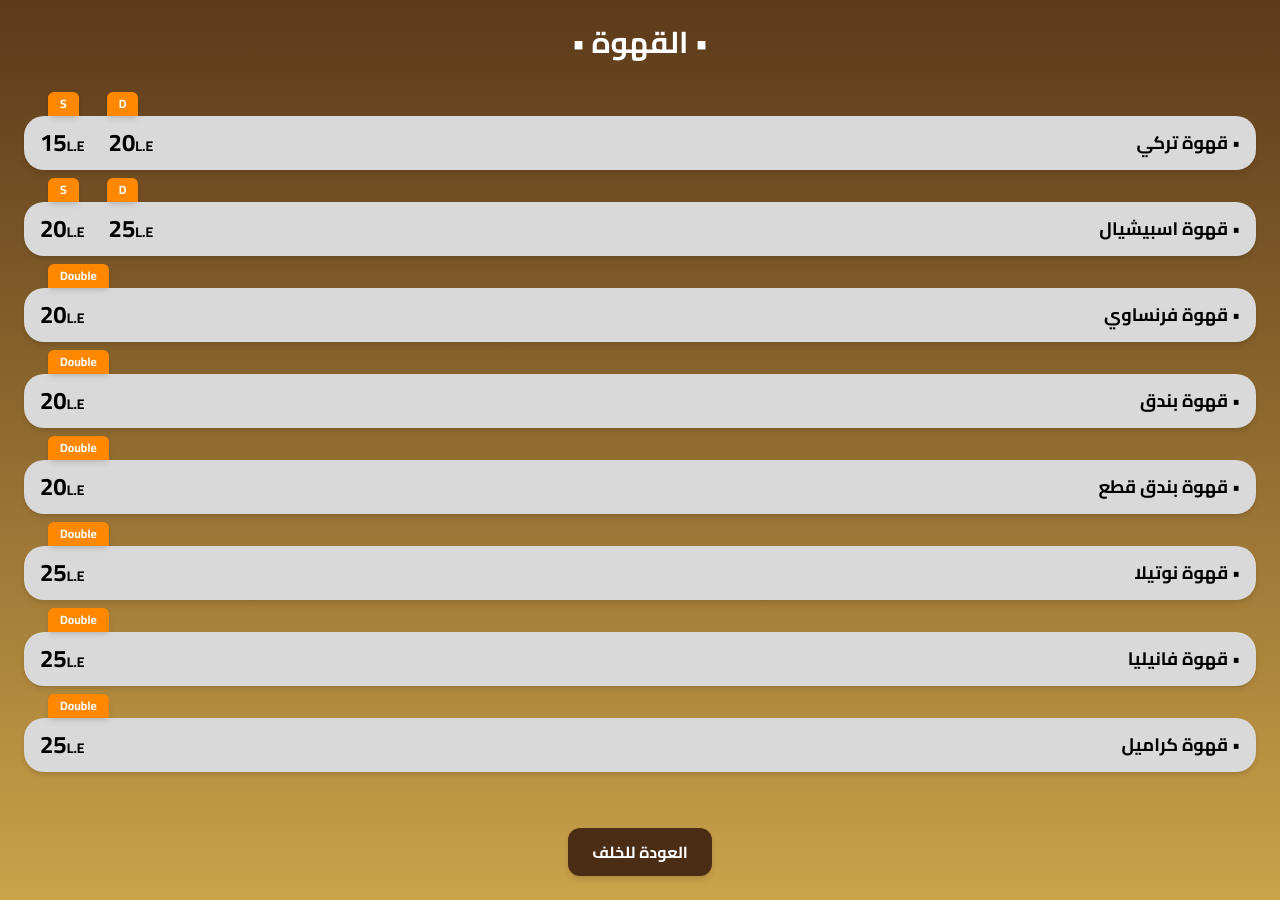
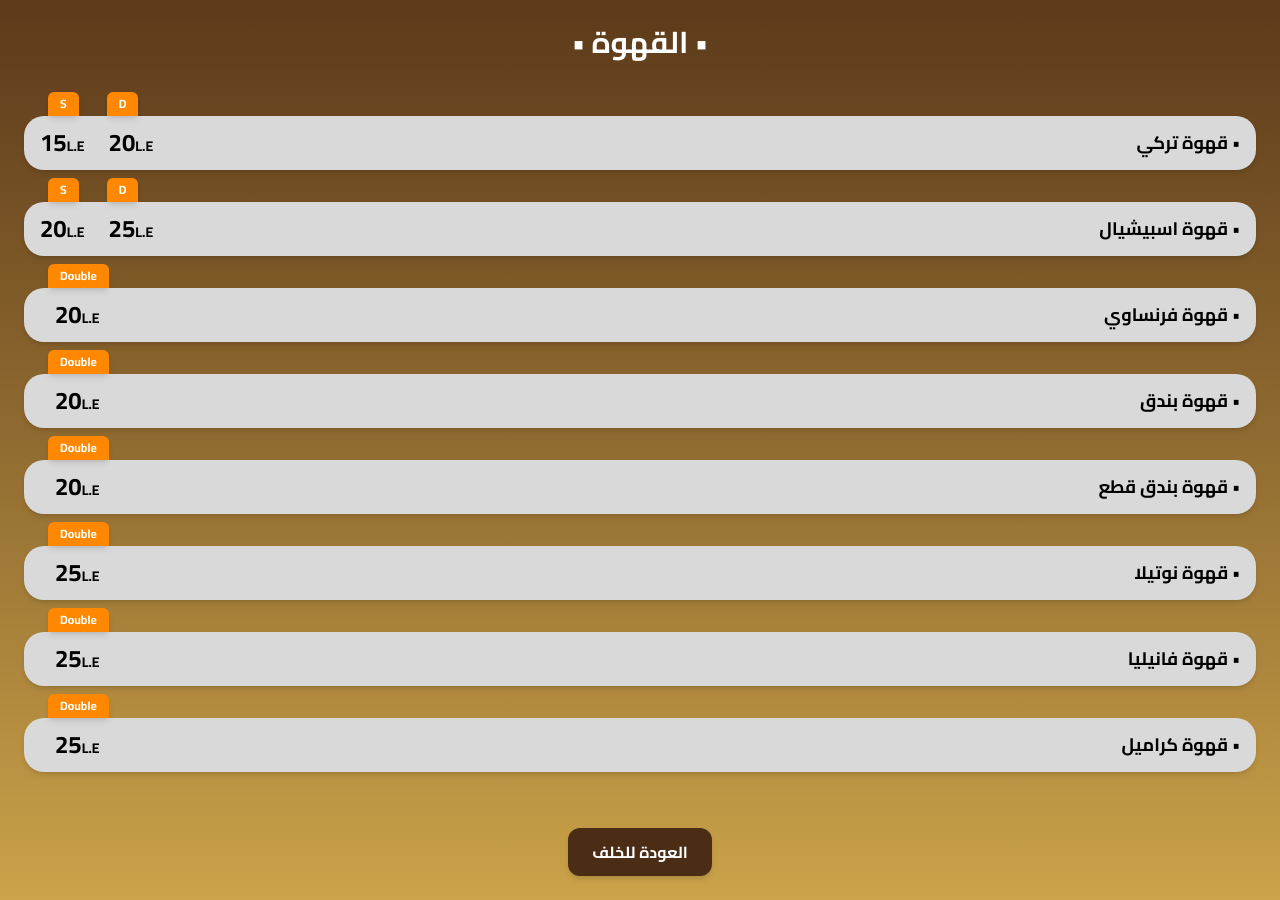
Before and after one commit to heshammmsaifff/soltan-menu, a Next.js app: page /drinks/coffee in a window 1280 px wide. Built offline with nearby package versions, Linux system fonts and the light colour scheme.

Commit message:
fix price in double size

```diff
--- a/app/drinks/coffee/page.js
+++ b/app/drinks/coffee/page.js
@@ -48,7 +48,12 @@ export default function Coffee() {
           <div className="bg-[#D9D9D9] rounded-[20px] h-[54px] flex items-center justify-between shadow-md px-4">
             <div className="flex items-center gap-6">
               {item.sizes.map((size, idx) => (
-                <span key={idx} className="text-sm font-bold">
+                <span
+                  key={idx}
+                  className={`text-sm font-bold ${
+                    item.sizes.length === 1 ? "ml-[15px]" : ""
+                  }`}
+                >
                   <span className="text-2xl">{size.price}</span>L.E
                 </span>
               ))}
```
